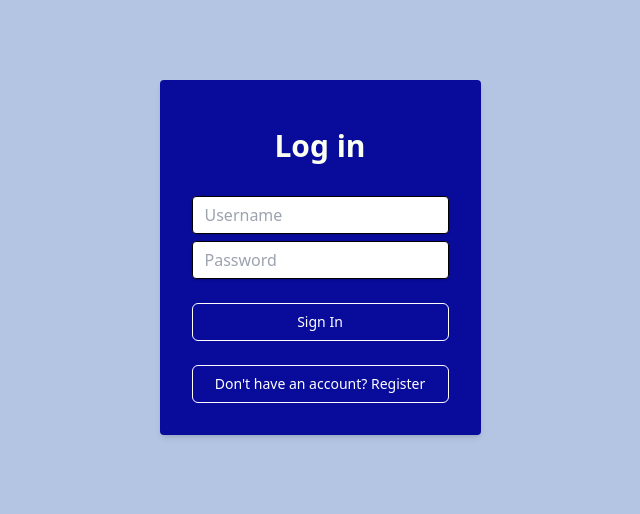
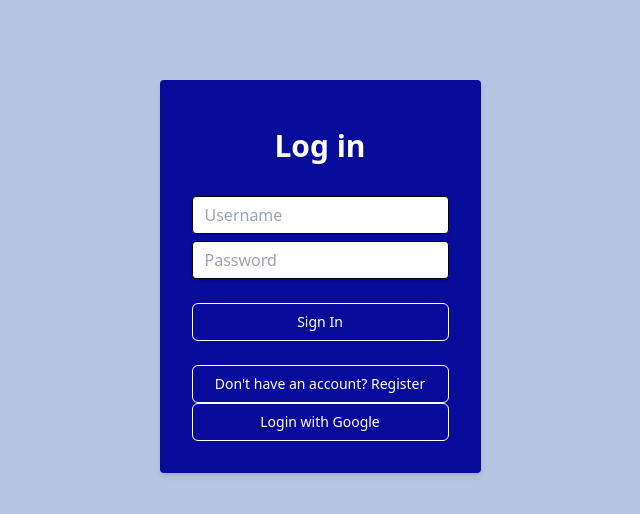
Before and after one commit to bout0047/cuby-frontend, a SvelteKit app: page /login in a window 1280 px wide. Shown: the top 514 px of the page, without its empty margins (320-960 px from the left). Built offline with nearby package versions, Linux system fonts and the light colour scheme.

Commit message:
moved login logic

```diff
--- a/src/routes/+page.svelte
+++ b/src/routes/+page.svelte
@@ -4,34 +4,6 @@
   import { goto } from '$app/navigation';
   import axios from 'axios';
   import Cookies from 'js-cookie';
-
-  const googleLogin = async () => {
-    try {
-      const response = await axios.get('http://localhost:3011/auth/google'); // Make sure this path matches your API Gateway route
-      window.location.href = response.data.redirectUrl;
-    } catch (error) {
-      console.error('Error initiating Google login:', error.message);
-    }
-  };
-  const handleCallback = async () => {
-  try {
-    // Make a request to your backend to handle the callback
-    const response = await axios.post('http://api-gateway-url/auth/callback');
-
-    // Assuming your backend returns the token and redirect URL in the response
-    const { token, redirectUrl } = response.data;
-
-    // Store the token as a cookie
-    Cookies.set('authToken', token);
-
-    // Redirect to the specified URL
-    window.location.href = redirectUrl;
-  } catch (error) {
-    console.error('Error handling callback:', error.message);
-    // Handle error, e.g., show an error message to the user
-  }
-};
-
 </script>
 
 <main>
@@ -52,9 +24,5 @@
         >
           Register
         </div>
-
-        <div>
-          <button on:click={googleLogin}>Login with Google</button>
-        </div>
     </div>
 </main>
--- a/src/routes/login/+page.svelte
+++ b/src/routes/login/+page.svelte
@@ -2,6 +2,7 @@
   import '/src/app.css';
   import { goto } from '$app/navigation';
   import { onMount } from 'svelte';
+  import axios from 'axios';
 
   onMount(async () => {
     const loggedIn = window.localStorage.getItem('loggedIn') == 'true';
@@ -65,6 +66,15 @@
       }
     }
   };
+
+  const googleLogin = async () => {
+    try {
+      const response = await axios.get('http://localhost:3011/auth/google'); // Make sure this path matches your API Gateway route
+      window.location.href = response.data.redirectUrl;
+    } catch (error) {
+      console.error('Error initiating Google login:', error.message);
+    }
+  };
 </script>
 
 <main class="flex items-center justify-center my-20">
@@ -123,5 +133,13 @@
         Don't have an account? Register
         </button>
       </div>
+      <div>
+        <button
+        type="button"
+          class="group relative w-full flex justify-center py-2 px-4 border border-transparent text-sm font-medium rounded-md text-white bg-indigo-600 hover:bg-indigo-700 focus:outline-none focus:ring-2 focus:ring-offset-2 focus:ring-indigo-500"
+          on:click={googleLogin}>
+          Login with Google
+        </button>
+      </div>
   </div>
 </main>
```
